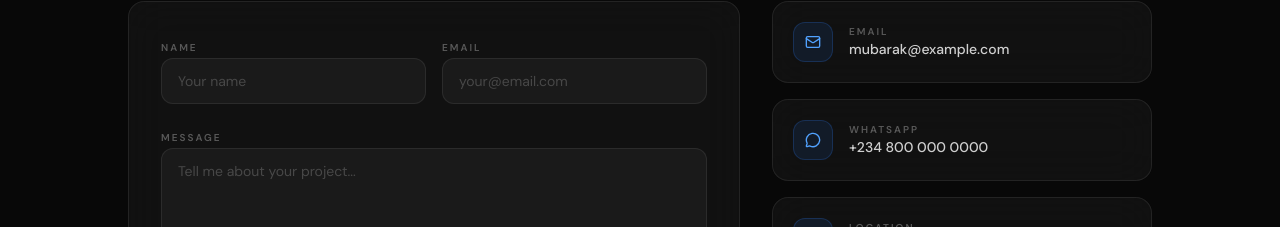
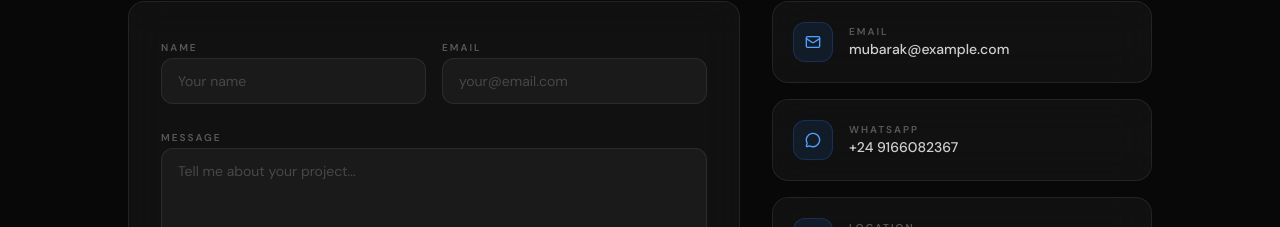
Before and after one commit to mubarakmuhammadhamisu/Portfolio, a Next.js app: page / in a window 1280 px wide. Shown: the part 5034-5261 px from the top of the page. Built offline with nearby package versions, Linux system fonts and the light colour scheme.

Commit message:
Update contact information in ContactSection

```diff
--- a/components/ContactSection.tsx
+++ b/components/ContactSection.tsx
@@ -10,13 +10,13 @@ const CONTACT_LINKS = [
     icon: Mail,
     label: "Email",
     value: "mubarak@example.com",
-    href: "mailto:mubarak@example.com",
+    href: "mailto:hamisumubarak447@gmail.com",
   },
   {
     icon: MessageCircle,
     label: "WhatsApp",
-    value: "+234 800 000 0000",
-    href: "https://wa.me/2348000000000",
+    value: "+24 9166082367",
+    href: "https://wa.me/2349166082367 ",
   },
   {
     icon: MapPin,
```
